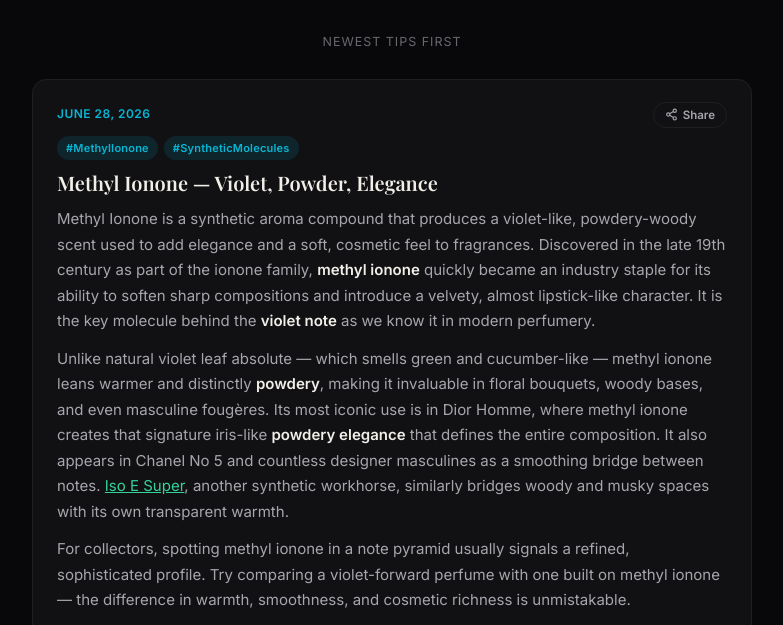
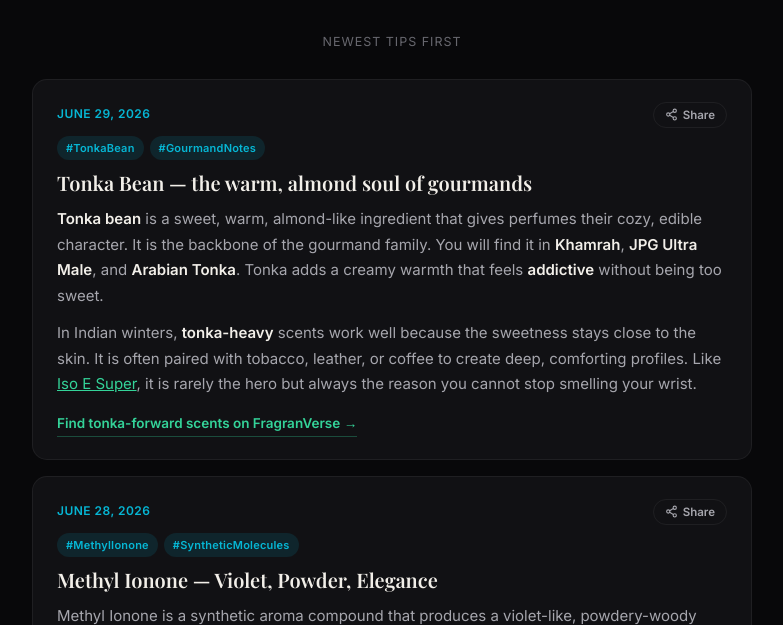
Before and after one commit to Adhaque/fragranverse, a plain HTML site: page fragrance-tips.html in a window 1280 px wide. Shown: the part 170-795 px from the top of the page, without its empty margins (248-1031 px from the left). Drawn offline with nearby package versions, Linux system fonts and the light colour scheme.

Commit message:
Add Tonka Bean tip + fix JSON-LD dupes + bump sitemap

```diff
--- a/fragrance-tips.html
+++ b/fragrance-tips.html
@@ -39,12 +39,13 @@
       "name":"Fragrance Terms Explained",
       "description":"Daily fragrance terms and perfume concepts defined in plain English.",
       "hasDefinedTerm":[
+        {"@type":"DefinedTerm","@id":"https://fragranverse.com/fragrance-tips.html#tonka-bean","name":"Tonka Bean","description":"Tonka bean is a sweet, warm, almond-like ingredient that gives perfumes their cozy, edible character.","inDefinedTermSet":"https://fragranverse.com/fragrance-tips.html#termset"},
+        {"@type":"DefinedTerm","@id":"https://fragranverse.com/fragrance-tips.html#methyl-ionone","name":"Methyl Ionone","description":"Methyl Ionone is a synthetic aroma compound that produces a violet-like, powdery-woody scent used to add elegance and a soft, cosmetic feel to fragrances.","inDefinedTermSet":"https://fragranverse.com/fragrance-tips.html#termset"},
+        {"@type":"DefinedTerm","@id":"https://fragranverse.com/fragrance-tips.html#hedione","name":"Hedione","description":"Hedione is a synthetic molecule that mimics the fresh, airy, sparkling facet of jasmine — it adds diffusion and lift to a fragrance without smelling like a distinct note on its own.","inDefinedTermSet":"https://fragranverse.com/fragrance-tips.html#termset"},
         {"@type":"DefinedTerm","@id":"https://fragranverse.com/fragrance-tips.html#blind-buy","name":"Blind Buy","description":"A blind buy is buying a perfume based solely on reviews, listed notes, or social media hype — without ever smelling it.","inDefinedTermSet":"https://fragranverse.com/fragrance-tips.html#termset"},
         {"@type":"DefinedTerm","@id":"https://fragranverse.com/fragrance-tips.html#concentration","name":"Concentration","description":"Concentration is the percentage of perfume oil in the bottle — more oil means a stronger scent, longer longevity, and a higher price.","inDefinedTermSet":"https://fragranverse.com/fragrance-tips.html#termset"},
         {"@type":"DefinedTerm","@id":"https://fragranverse.com/fragrance-tips.html#ambroxan","name":"Ambroxan","description":"Ambroxan is a synthetic that mimics ambergris: a dry, slightly salty, woody-musky warmth that hugs the skin and radiates without shouting.","inDefinedTermSet":"https://fragranverse.com/fragrance-tips.html#termset"},
-        {"@type":"DefinedTerm","@id":"https://fragranverse.com/fragrance-tips.html#iso-e-super","name":"Iso E Super","description":"Iso E Super is a velvety, cedar-like molecule that's barely noticeable up close but radiates beautifully in your trail.","inDefinedTermSet":"https://fragranverse.com/fragrance-tips.html#termset"},
-                {"@type":"DefinedTerm","@id":"https://fragranverse.com/fragrance-tips.html#methyl-ionone","name":"Methyl Ionone","description":"Methyl Ionone is a synthetic aroma compound that produces a violet-like, powdery-woody scent used to add elegance and a soft, cosmetic feel to fragrances.","inDefinedTermSet":"https://fragranverse.com/fragrance-tips.html#termset"},
-{"@type":"DefinedTerm","@id":"https://fragranverse.com/fragrance-tips.html#hedione","name":"Hedione","description":"Hedione is a synthetic molecule that mimics the fresh, airy, sparkling facet of jasmine — it adds diffusion and lift to a fragrance without smelling like a distinct note on its own.","inDefinedTermSet":"https://fragranverse.com/fragrance-tips.html#termset"}
+        {"@type":"DefinedTerm","@id":"https://fragranverse.com/fragrance-tips.html#iso-e-super","name":"Iso E Super","description":"Iso E Super is a velvety, cedar-like molecule that's barely noticeable up close but radiates beautifully in your trail.","inDefinedTermSet":"https://fragranverse.com/fragrance-tips.html#termset"}
       ]
     }
   ]
@@ -97,6 +98,22 @@
 <!-- ═══════════════════════════════════════════════════════════════ -->
 <!-- ▼▼▼  PASTE THE NEW TIP BLOCK DIRECTLY BELOW THIS LINE  ▼▼▼        -->
 <!-- ═══════════════════════════════════════════════════════════════ -->
+
+  <article class="tip" id="tonka-bean">
+    <div class="tip-top">
+      <div class="tip-date"><time datetime="2026-06-29">June 29, 2026</time></div>
+      <button class="tip-share" type="button" onclick="fvShareCard('tonka-bean','Tonka Bean — warm, sweet, almond soul of gourmands')" aria-label="Share this tip">
+        <svg width="13" height="13" viewBox="0 0 24 24" fill="none" stroke="currentColor" stroke-width="2" stroke-linecap="round" stroke-linejoin="round"><circle cx="18" cy="5" r="3"/><circle cx="6" cy="12" r="3"/><circle cx="18" cy="19" r="3"/><line x1="8.6" y1="13.5" x2="15.4" y2="17.5"/><line x1="15.4" y1="6.5" x2="8.6" y2="10.5"/></svg>Share</button>
+    </div>
+    <div class="tip-tags">
+      <span class="tag">#TonkaBean</span>
+      <span class="tag">#GourmandNotes</span>
+    </div>
+    <h2>Tonka Bean — the warm, almond soul of gourmands</h2>
+    <p><strong class="hl">Tonka bean</strong> is a sweet, warm, almond-like ingredient that gives perfumes their cozy, edible character. It is the backbone of the gourmand family. You will find it in <strong class="hl">Khamrah</strong>, <strong class="hl">JPG Ultra Male</strong>, and <strong class="hl">Arabian Tonka</strong>. Tonka adds a creamy warmth that feels <strong class="hl">addictive</strong> without being too sweet.</p>
+    <p>In Indian winters, <strong class="hl">tonka-heavy</strong> scents work well because the sweetness stays close to the skin. It is often paired with tobacco, leather, or coffee to create deep, comforting profiles. Like <a href="https://fragranverse.com/fragrance-tips.html#iso-e-super" style="color:var(--green)">Iso E Super</a>, it is rarely the hero but always the reason you cannot stop smelling your wrist.</p>
+    <a class="tip-link" href="https://fragranverse.com">Find tonka-forward scents on FragranVerse →</a>
+  </article>
 
   <article class="tip" id="methyl-ionone">
     <div class="tip-top">
--- a/sitemap.xml
+++ b/sitemap.xml
@@ -8,7 +8,7 @@
   </url>
   <url>
     <loc>https://fragranverse.com/fragrance-tips.html</loc>
-    <lastmod>2026-06-28</lastmod>
+    <lastmod>2026-06-29</lastmod>
     <changefreq>daily</changefreq>
     <priority>0.9</priority>
   </url>
```
